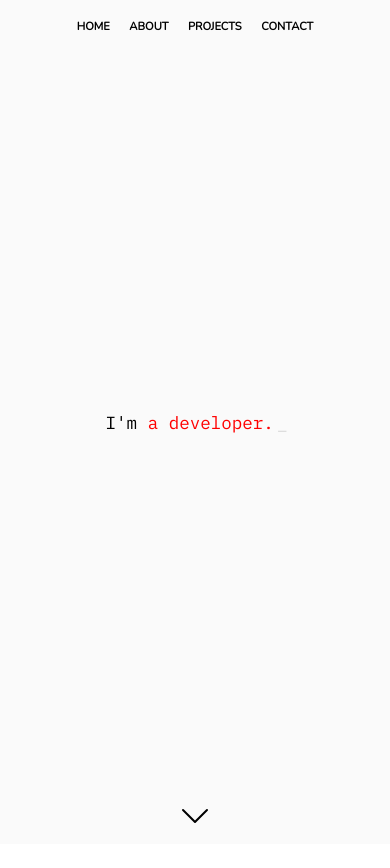
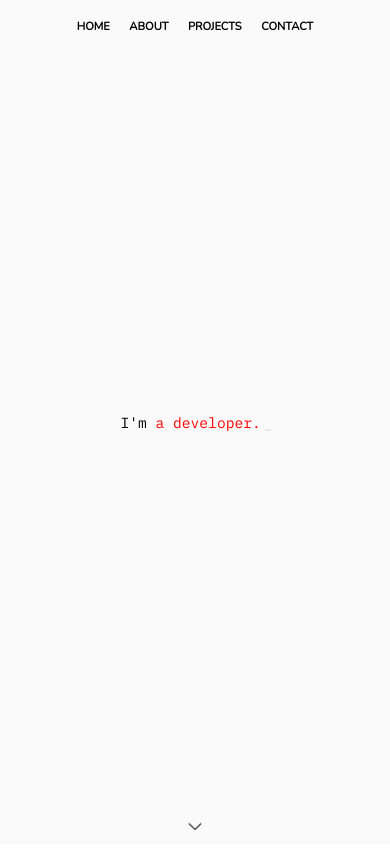
Before and after one commit to rohanshah35/rohanshah35.github.io, a React (Create React App) app: page / in a window 390 px wide. Shown: the top 868 px of the page. Built offline with nearby package versions, Linux system fonts and the light colour scheme.

Commit message:
font size changes, chevron changes

```diff
--- a/src/sections/Home.css
+++ b/src/sections/Home.css
@@ -16,19 +16,27 @@
 }
 
 .scroll-button {
-  animation: fade-in 3s;
   background: none;
   border: none;
   cursor: pointer;
   position: absolute;
-  bottom: 2vw;
+  bottom: 1.5vw;
   left: 50%;
   transform: translateX(-50%);
+  animation: bounce 1.5s infinite ease-in-out;
   transition: transform 0.3s ease-out;
 }
 
-.scroll-button:hover {
-  transform: translateX(-50%) scale(1.3);
+.scroll-button svg {
+  width: 1.25vw;
+  height: auto;
+}
+
+@media (max-width: 1100px) {
+  .scroll-button svg {
+    width: 4vw;
+    height: auto;
+  }
 }
 
 @keyframes fade-in {
@@ -39,3 +47,31 @@
     opacity: 100;
   }
 }
+
+@keyframes bounce {
+  0%, 100% {
+    transform: translate(-50%, 0);
+  }
+  50% {
+    transform: translate(-50%, -10px);
+  }
+}
+
+.scroll-button:hover {
+  animation: none;
+  transform: translate(-50%, 0) !important;
+}
+
+/* Apply fade-in animation only once on page load */
+@keyframes initial-fade-in {
+  from {
+    opacity: 0;
+  }
+  to {
+    opacity: 1;
+  }
+}
+
+.scroll-button-container {
+  animation: initial-fade-in 3s;
+}
--- a/src/sections/Home.js
+++ b/src/sections/Home.js
@@ -17,16 +17,19 @@ const Home = () => {
 
   return (
     <div id="home" className="home">
-      <div style={{ color: "black", fontSize: "4.5vw" }}>
+      <div style={{ color: "black", fontSize: "3.75vw" }}>
         I'm&nbsp;
         <span style={{ color: "red", fontWeight: "normal" }}>
           {text}
         </span>
         <Cursor cursorStyle='_' />
       </div>
-      <button className="scroll-button" onClick={scrollToAbout}>
-        <ChevronDown size={32} color="black" />
-      </button>
+      <div class="scroll-button-container">
+        <button className="scroll-button" onClick={scrollToAbout}>
+          <ChevronDown/>
+        </button>
+      </div>
+
     </div>
   );
 };
```
